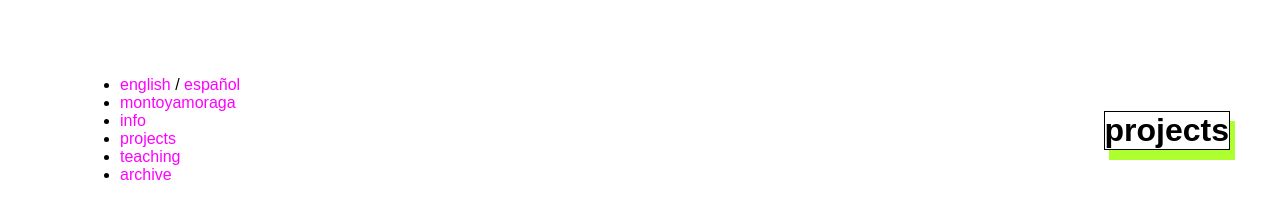
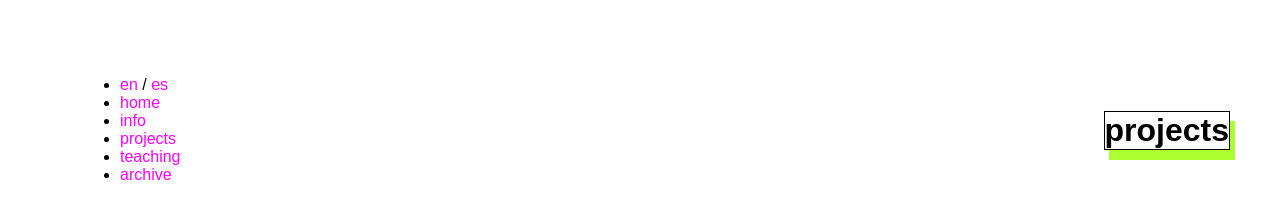
Before and after one commit to montoyamoraga/montoyamoraga.github.io, a plain HTML site: page projects/index.html in a window 1280 px wide. Drawn offline with Linux system fonts and the light colour scheme.

Commit message:
agregar traducciones de projects

```diff
--- a/projects/index.html
+++ b/projects/index.html
@@ -21,12 +21,14 @@
         <nav class="navegacion">
           <ul>
             <li>
-              <a href="./" id="english">english</a> /
-              <a href="./" id="espanol">español</a>
+              <a href="./" id="english">en</a> /
+              <a href="./" id="espanol">es</a>
             </li>
-            <li><a href="/">montoyamoraga</a></li>
+            <li><a href="/">home</a></li>
             <li><a href="/info">info</a></li>
-            <li><a href="/projects">projects</a></li>
+            <li>
+              <a href="/projects" data-i18n="projects">projects</a>
+            </li>
             <li>
               <a href="/teaching" data-i18n="teaching">teaching</a>
             </li>
```
Also changed, not shown: archive/index.html (+6 -4 lines), index.html (+3 -1 lines), info/index.html (+6 -4 lines), teaching/dis8636/index.html (+4 -4 lines), teaching/index.html (+6 -4 lines).
